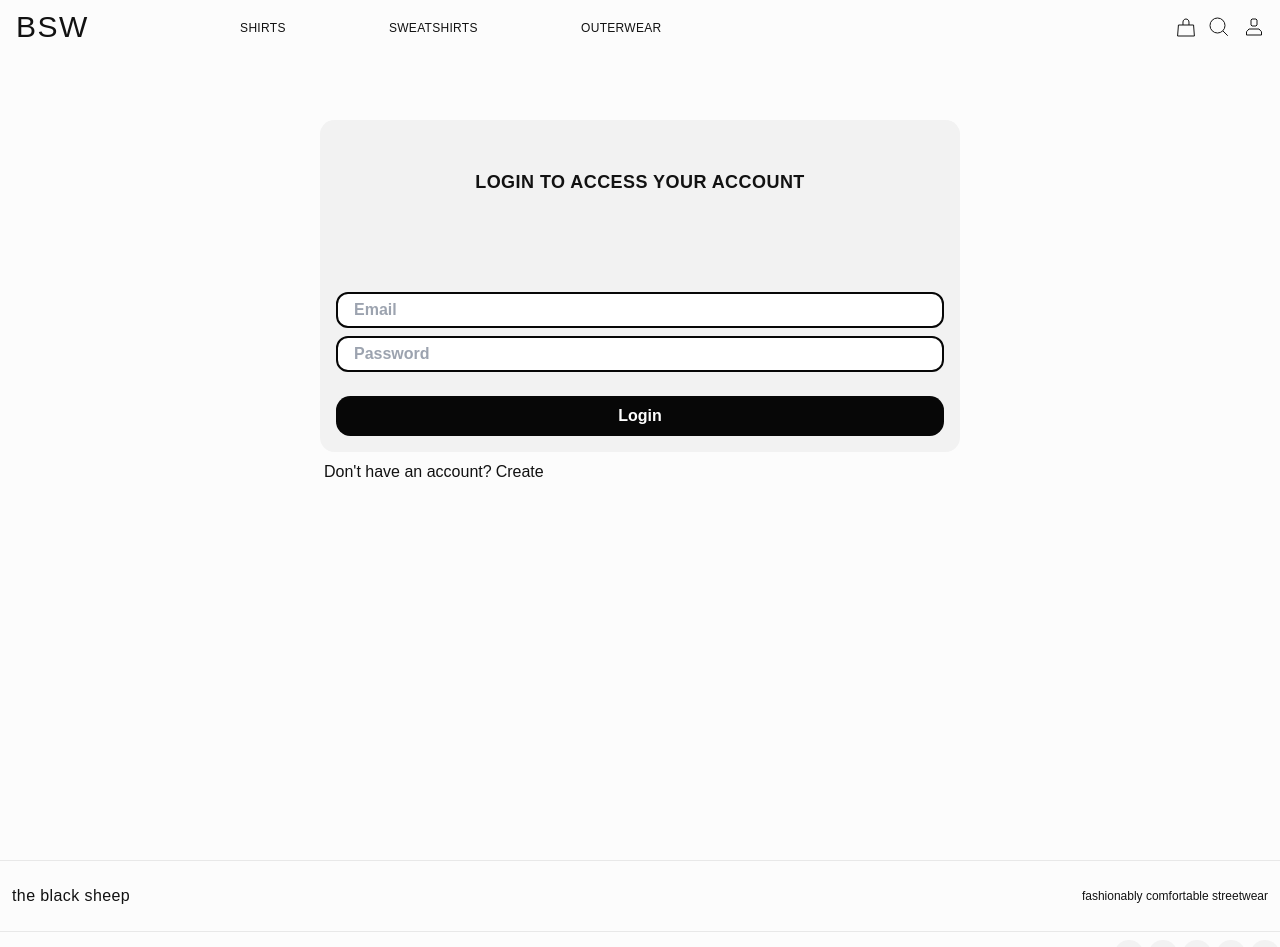
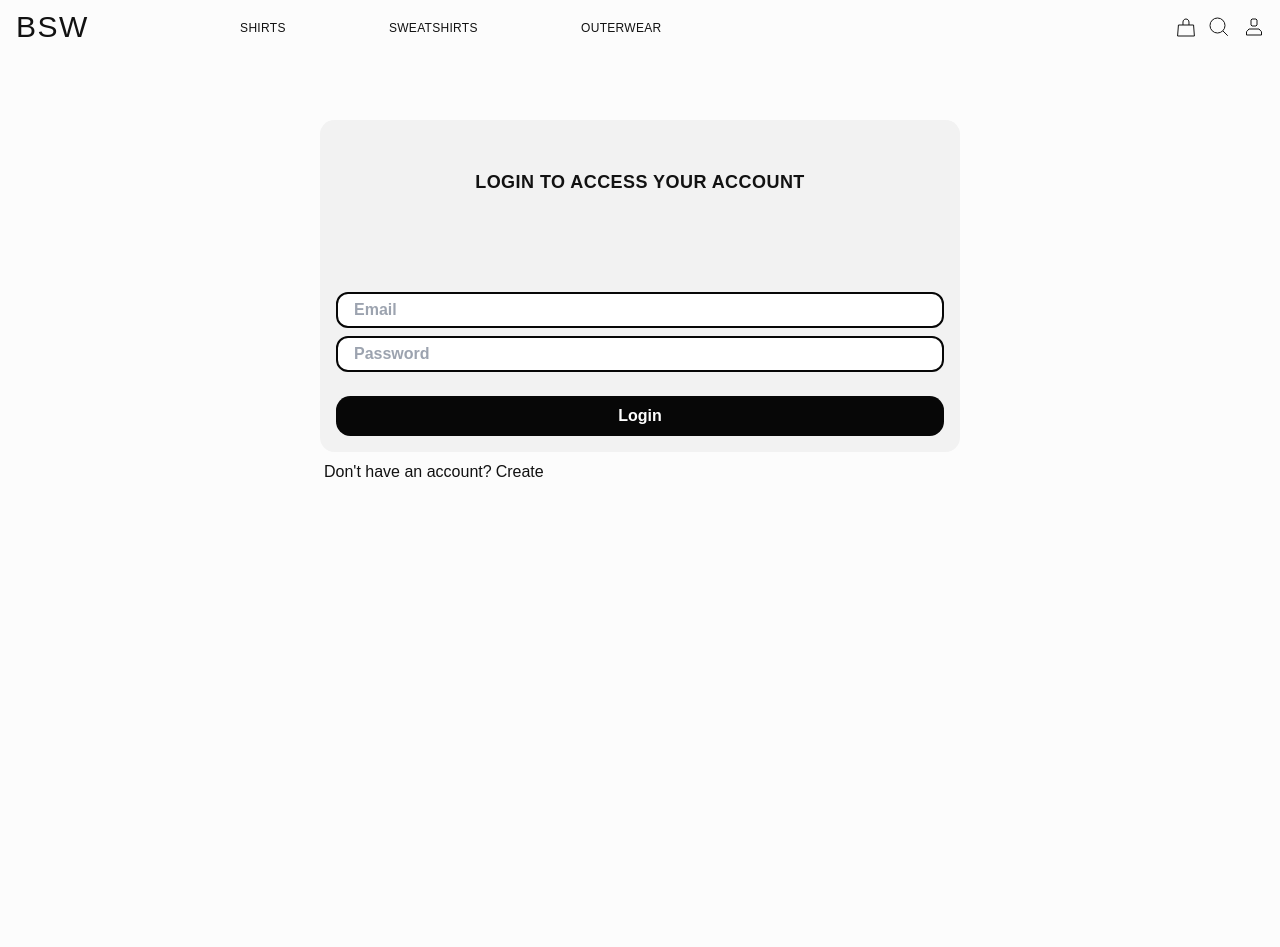
Before and after one commit to duncanmatt/ecomm_next, a Next.js app: page /Login in a window 1280 px wide. Shown: the top 947 px of the page. Built offline with nearby package versions, Linux system fonts and the light colour scheme; no server answers.

Commit message:
footer and remove filter/sort

```diff
--- a/src/components/Footer.tsx
+++ b/src/components/Footer.tsx
@@ -32,12 +32,13 @@ export default () => {
   return (
     <footer>
       <div className='grid grid-cols-1 grid-rows-2'>
+        <div className=' row-start-2 row-end-2'>
           <div className='flex flex-col'>
-          <div className='flex items-center flex-wrap sm:p-3 max-sm:py-6 w-full max-sm:text-center h-[4.5rem] border-y-1 border-90  justify-between'>
-            <h6 className='max-sm:w-full font-medium tracking-wide'>
+            <div className='flex items-center py-1rem flex-wrap w-full max-sm:text-center h-[4.5rem] border-y-1 border-90  justify-between'>
+              <h6 className='max-sm:w-full font-medium tracking-tightß'>
                 the black sheep
               </h6>
-            <p className='max-sm:w-full text-xs'>
+              <p className='max-sm:w-full text-sm font-light'>
                 fashionably comfortable streetwear
               </p>
             </div>
@@ -58,6 +59,7 @@ export default () => {
             </div>
           </div>
         </div>
+      </div>
     </footer>
   );
 };
--- a/src/pages/products/category/[category].tsx
+++ b/src/pages/products/category/[category].tsx
@@ -21,9 +21,9 @@ export default ({
           </h2>
         </div>
         <div className='border-b-1 border-5 px-2 my-3rem'>
-          <div className='w-full text-sm h-[2.125rem] flex flex-row justify-between items-center'>
-            <span>{quantity} selections</span>
-            <button>filter & sort</button>
+          <div className='w-full font-light text-sm h-[2.125rem] flex flex-row justify-between items-center'>
+            <span>{quantity}</span>
+            <button>selections</button>
           </div>
         </div>
         <ul className='grid grid-rows-1 grid-cols-2 md:grid-cols-3 2xl:grid-cols-4 gap-x-4'>
--- a/src/pages/products/collection/index.tsx
+++ b/src/pages/products/collection/index.tsx
@@ -21,9 +21,9 @@ export default ({
           </h2>
         </div>
         <div className='border-b-1 border-5 px-2 my-3rem'>
-          <div className='w-full text-sm h-[2.125rem] flex flex-row justify-between items-center'>
-            <span>{quantity} selections</span>
-            <button className='capitalize'>filter & sort</button>
+          <div className='w-full font-light text-sm h-[2.125rem] flex flex-row justify-between items-center'>
+            <span>{quantity}</span>
+            <button className=''>selections</button>
           </div>
         </div>
         <ul className='grid grid-rows-1 grid-cols-2 md:grid-cols-3 2xl:grid-cols-4 gap-x-4'>
```
Lines whose indentation alone changed are shown as unchanged.
